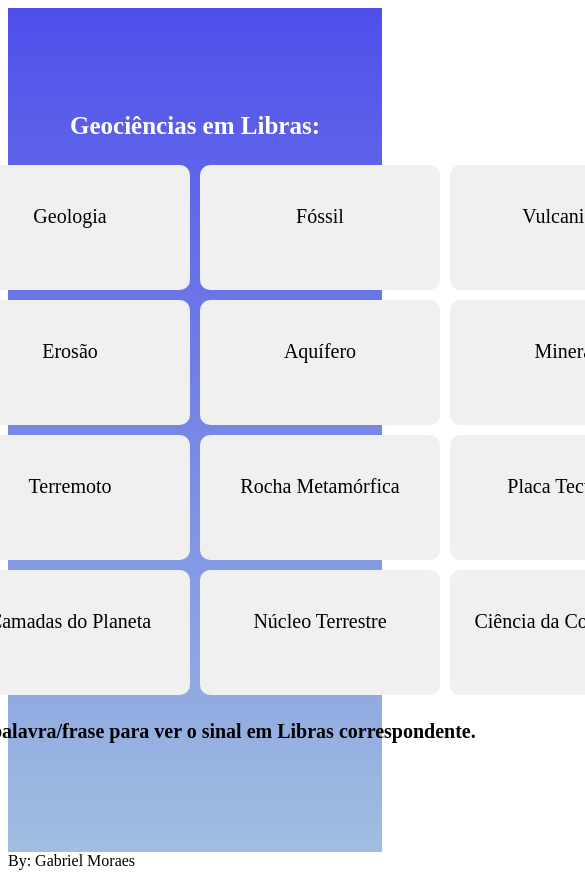
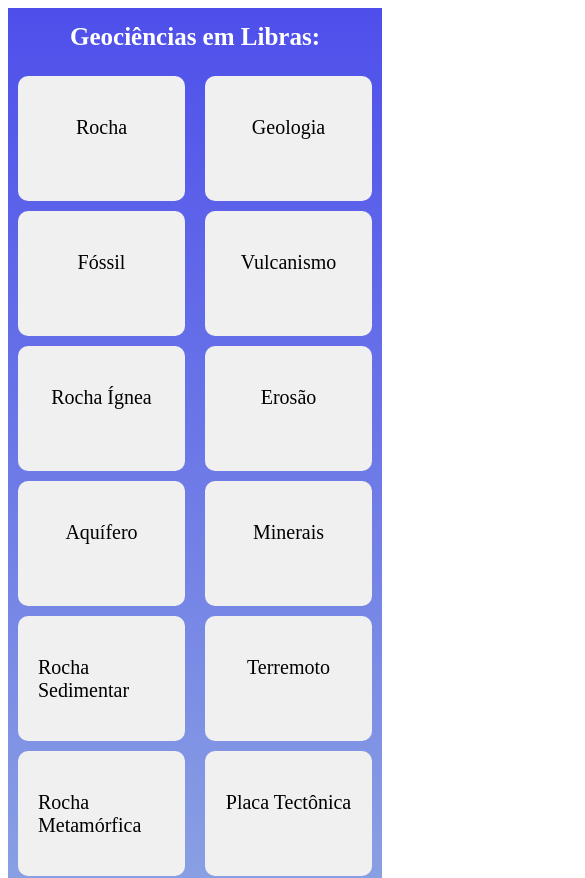
Before and after one commit to GabrielMoraeswolf/finalLibras, a React (Create React App) app: page / in a window 390 px wide. Shown: the top 878 px of the page, 585 px wide, since content can reach past the window. Built offline with nearby package versions, Linux system fonts and the light colour scheme.

Commit message:
mobile refacture

```diff
--- a/src/App.js
+++ b/src/App.js
@@ -15,7 +15,7 @@ function App() {
   };
 
   return (
-    <div>
+    <div >
       <div className="container">
         <h1 className="title"> Geociências em Libras:</h1>
         <div className="app">
--- /dev/null
+++ b/src/Card.js
@@ -0,0 +1,14 @@
+import React from 'react';
+
+function Card({ id, value, onImageClick }) {
+  return (
+    <div
+      className="card"
+      onClick={() => onImageClick(id)}
+    >
+      <p className="containerCard">{value}</p>
+    </div>
+  );
+}
+
+export default Card;
--- a/src/SquareGrid.js
+++ b/src/SquareGrid.js
@@ -1,17 +1,20 @@
-import React, { useState } from 'react';
+import React, { useState, useEffect } from 'react';
 import './styles.css';
 import { dataArray } from './SquareGridData';
-
-function Card({ id, value, onImageClick }) {
-  return (
-    <div className="card" onClick={() => onImageClick(id)}>
-      <p className="containerCard">{value}</p>
-    </div>
-  );
-}
+import Card from './Card';
 
 function SquareGrid({ onImageClick }) {
   const [listItems] = useState(dataArray);
+  const [columns, setColumns] = useState(4); // Padrão: 4 colunas
+
+  useEffect(() => {
+    // Verifica a largura da tela e ajusta o número de colunas
+    if (window.innerWidth <= 700) {
+      setColumns(2);
+    } else {
+      setColumns(4); // Mais de 700px de largura: 4 colunas
+    }
+  }, []);
 
   const renderRow = (startIndex, endIndex) => {
     const rowItems = listItems.slice(startIndex, endIndex);
@@ -23,6 +26,7 @@ function SquareGrid({ onImageClick }) {
             id={item.id}
             value={item.value}
             onImageClick={onImageClick}
+            columns={columns}
           />
         ))}
       </div>
@@ -31,8 +35,8 @@ function SquareGrid({ onImageClick }) {
 
   const renderGrid = () => {
     const grid = [];
-    for (let i = 0; i < listItems.length; i += 4) {
-      grid.push(renderRow(i, i + 4));
+    for (let i = 0; i < listItems.length; i += columns) {
+      grid.push(renderRow(i, i + columns));
     }
     return grid;
   };
@@ -41,7 +45,7 @@ function SquareGrid({ onImageClick }) {
     <div>
       <div>{renderGrid()}</div>
       <div className="textDescription">
-        <p>Click na palavra/frase para ver o sinal em Libras correspondente.</p>
+        <p>Clique na palavra/frase para ver o sinal em Libras correspondente.</p>
       </div>
     </div>
   );
--- a/src/styles.css
+++ b/src/styles.css
@@ -1,12 +1,12 @@
+
 .container{
     display: flex;
     align-items: center;
     flex-direction: column;
     justify-content: center;
     background: linear-gradient(#4E4FEB,#A0BFE0);
-    height: 100dvh;
+    height: 100vh;
     width: 100%;
-
 }
 .title{
     color: #fff;
@@ -64,7 +64,7 @@
     background-color: #f0f0f0;
     height: 125px;
     width: 240px;
-    margin: 5px;
+    margin: 5px ;
     border-radius: 10px;
     transition: background-color 0.1s ease-in-out;
   }
@@ -85,3 +85,46 @@
     flex-direction: column;
     align-items: center;
   }
+
+  @media (max-width: 700px){
+    .container{
+      display: flex;
+      align-items: center;
+      flex-direction: column;
+      justify-content: center;
+      background: linear-gradient(#4E4FEB,#A0BFE0);
+      height: 100%;
+      width: 100%;
+    }
+    .row {
+      display: flex;
+      flex-wrap: wrap; /* Permite que os cards mudem de linha */
+    }
+
+    .card {
+      flex: 1;
+      width: calc(50% - 20px); /* Duas colunas, com espaço entre elas */
+      margin: 5px 10px; /* Aumente o espaço entre os cards */
+    }
+    .textDescription{
+      color: black;
+      font-size: 16px;
+      justify-content: center;
+      display: flex;
+      flex-direction: center;
+      padding-left: 10px;
+      align-items: center;
+      font-weight: bold;
+    }
+    .pageDescription{
+      display: flex;
+      flex-direction: column;
+      align-items: center;
+
+      height: 100vh;
+      width: 100%;
+      max-width: 400px;
+      max-height: 400px;
+
+    }
+  }
```
Also changed, not shown: public/index.html (line endings or trailing spaces).
